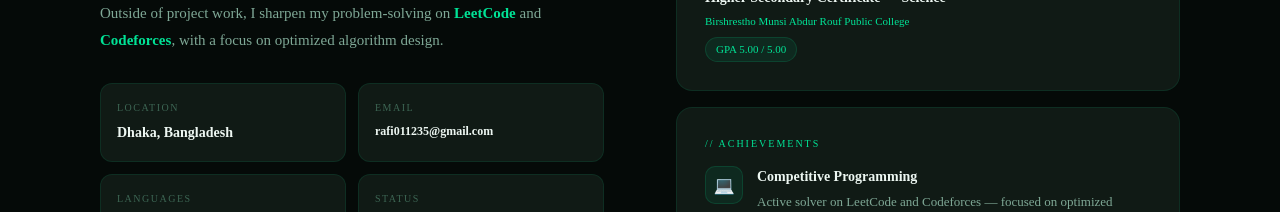
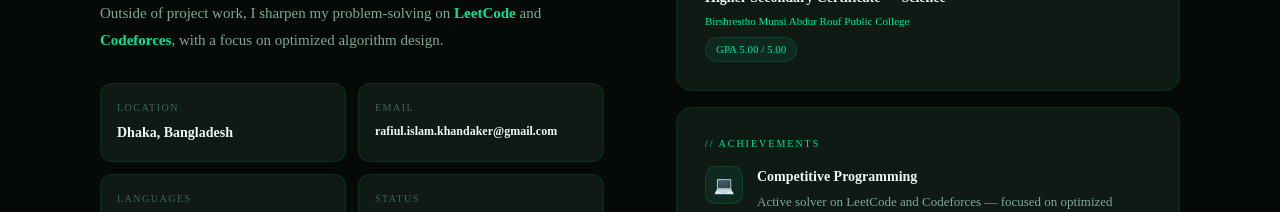
Before and after one commit to rafi0112/PORTFOLIO2.0, a React (Vite) app: page / in a window 1280 px wide. Shown: the part 3760-3972 px from the top of the page. Built offline with nearby package versions, Linux system fonts and the light colour scheme; no server answers.

Commit message:
all mail updated

```diff
--- a/src/components/sections/About.tsx
+++ b/src/components/sections/About.tsx
@@ -40,7 +40,7 @@ export default function About() {
               <div className="fact">
                 <div className="fact-label">Email</div>
                 <div className="fact-val" style={{ fontSize: "12px" }}>
-                  rafi011235@gmail.com
+                  rafiul.islam.khandaker@gmail.com
                 </div>
               </div>
               <div className="fact">
--- a/src/components/sections/Hero.tsx
+++ b/src/components/sections/Hero.tsx
@@ -93,7 +93,7 @@ export default function Hero() {
         <div className="hero-ctas">
           <a
             className="btn-p"
-            href="mailto:rafi011235@gmail.com?subject=Portfolio%20Inquiry&body=Hi%20Rafiul%2C"
+            href="mailto:rafiul.islam.khandaker@gmail.com?subject=Portfolio%20Inquiry&body=Hi%20Rafiul%2C"
           >
             ✉ Get in Touch
           </a>
```
